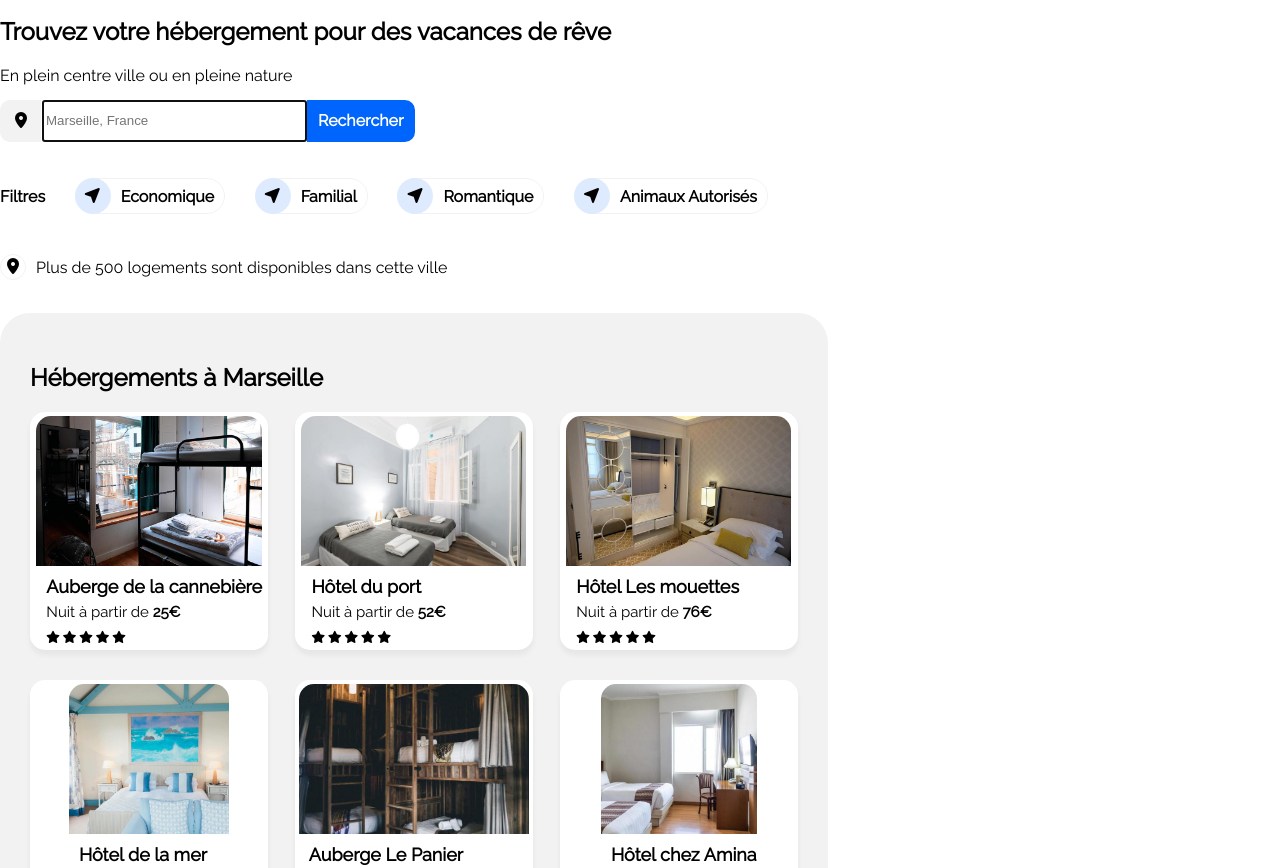
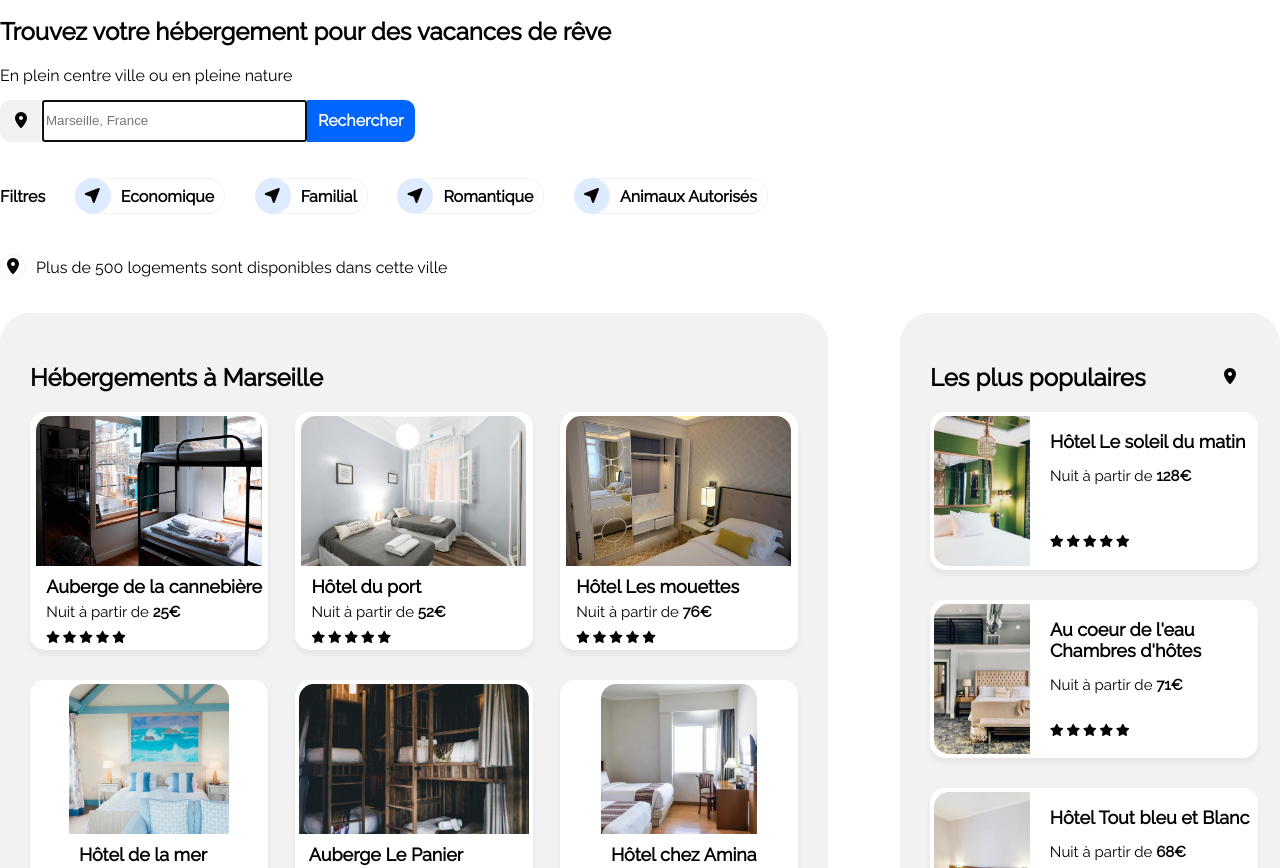
Before and after one commit to Celian-N/CelianNiclot_2_20112020, a website: page src/HTML/main.html in a window 1280 px wide. Shown: the part 83-951 px from the top of the page. Drawn offline with Linux system fonts and the light colour scheme.

Commit message:
:sparkles: construction of famous lodgings

```diff
--- a/src/HTML/main.html
+++ b/src/HTML/main.html
@@ -62,7 +62,7 @@
         <p> Plus de 500 logements sont disponibles dans cette ville</p>
       </div>
     </section>
-
+<div class="lodgings-famous-line">
     <!--Hébergements-->
     <section id="lodgings">
       <div class="lodgings-marseille">
@@ -168,44 +168,63 @@
 
     <!--FAMOUS-->
     <section id="famous">
-      <h1>Les plus populaires</h1>
-      <div>
+      <div class="more-famous">
+      <div class="more-famous__title">
+        <h1>Les plus populaires</h1>
+        <div class="more-famous__title--icon"><span class="fas fa-map-marker-alt"></span></div>
+      </div>
         <!--Hôtel Le soleil du matin-->
+        <div class="famous-cards">
+        <div class="famous-card">
         <a href="">
           <img src="../assets/Images/Famous/soleil_du_matin.jpg" alt="" />
+          <div class="famous-card__infos">
           <h2>Hôtel Le soleil du matin</h2>
-          <p>Nuit à partir de 128€</p>
+          <p class="famous-card__price">Nuit à partir de <span class="famous-card__price--euros">128€</span></p>
           <span class="fa fa-star checked"/>
           <span class="fa fa-star checked"/>
           <span class="fa fa-star checked"/>
           <span class="fa fa-star checked"/>
           <span class="fa fa-star checked"/>
+          </div>
         </a>
+        </div>
 
         <!--Au coeur de l'eau Chambres d'hôtes-->
+        <div class="famous-card">
         <a href="">
           <img src="../assets/Images/Famous/au_coeur_eau.jpg" alt="" />
+          <div class="famous-card__infos">
           <h2>Au coeur de l'eau </br> Chambres d'hôtes</h2>
-          <p>Nuit à partir de 71€</p>
+          <p class="famous-card__price famous-card__price--line">Nuit à partir de <span class="famous-card__price--euros">71€</span></p>
           <span class="fa fa-star checked"/>
           <span class="fa fa-star checked"/>
           <span class="fa fa-star checked"/>
           <span class="fa fa-star checked"/>
           <span class="fa fa-star"/>
+          </div>
         </a>
+        </div>
 
         <!--Hotel Tout bleu et Blanc-->
+        <div class="famous-card">
         <a href="">
           <img src="../assets/Images/Famous/hotel_bleu_blanc.jpg" alt="" />
+          <div class="famous-card__infos">
           <h2>Hôtel Tout bleu et Blanc</h2>
-          <p>Nuit à partir de 68€</p>
+          <p class="famous-card__price">Nuit à partir de <span class="famous-card__price--euros">68€</span></p>
           <span class="fa fa-star checked"/>
           <span class="fa fa-star checked"/>
           <span class="fa fa-star checked"/>
           <span class="fa fa-star checked"/>
           <span class="fa fa-star"/>
+          </div>
         </a>
+        </div>
+      </div>
+        </div>
     </section>
+  </div>
     <section id="activities">
       <h1>Activités à Marseille</h1>
       <div>
--- a/src/SCSS/component.scss
+++ b/src/SCSS/component.scss
@@ -48,7 +48,8 @@
 
 #search,
 #lodgings,
-#activities {
+#activities,
+#famous {
   padding-top: 80px;
   margin-bottom: -80px;
 }
@@ -133,7 +134,7 @@
   padding: 30px 30px;
   width: 60vw;
   border-radius: 30px;
-  margin-bottom: 100px;
+  height: 650px;
 }
 .lodgings-cards {
   display: flex;
@@ -151,6 +152,7 @@
   border-radius: 15px;
   display: flex;
   flex-direction: column;
+  flex-wrap: wrap;
   align-items: center;
   margin-bottom: 30px;
   line-height: 10px;
@@ -180,3 +182,82 @@
   font-size: map-get($font-size, text);
   margin-bottom: 10px;
 }
+
+/*-----FAMOUS-----*/
+
+.more-famous {
+  background-color: $color-tertiary;
+  padding: 30px 30px;
+  width: 25vw;
+  border-radius: 30px;
+  height: 650px;
+  &__title {
+    display: flex;
+    flex-direction: row;
+    justify-content: space-between;
+    align-items: center;
+    &--icon {
+      align-items: center;
+      width: 20px;
+      height: 20px;
+      margin-right: 10px;
+      text-align: center;
+    }
+  }
+}
+.famous-cards {
+  display: flex;
+  flex-direction: column;
+  flex-wrap: wrap;
+  justify-content: space-between;
+  margin-bottom: 10px;
+}
+
+.famous-card {
+  display: flex;
+  flex-direction: row;
+  flex-wrap: nowrap;
+  width: 100%;
+  height: 150px;
+  background-color: white;
+  padding: 4px;
+  font-size: map-get($font-size, card-title);
+  border-radius: 15px;
+  align-items: center;
+  //line-height: 10px;
+  box-shadow: 0px 5px 5px rgba(grey, 0.1);
+  margin-bottom: 30px;
+  & h2 {
+    font-weight: bolder;
+  }
+  & a {
+    display: flex;
+    flex-direction: row;
+  }
+  & a img {
+    border-radius: 15px 0 0 15px;
+    width: 30%;
+    height: 150px;
+    object-fit: cover;
+  }
+
+  &__infos {
+    margin-left: 20px;
+  }
+  &__price {
+    font-size: map-get($font-size, card-price);
+    margin-bottom: 50px;
+    &--line {
+      margin-bottom: 30px;
+    }
+    &--euros {
+      font-weight: bolder;
+    }
+  }
+}
+.lodgings-famous-line {
+  display: flex;
+  flex-direction: row;
+  align-items: center;
+  justify-content: space-between;
+}
```
Also changed, not shown: src/CSS/main.css, 1 other file.
